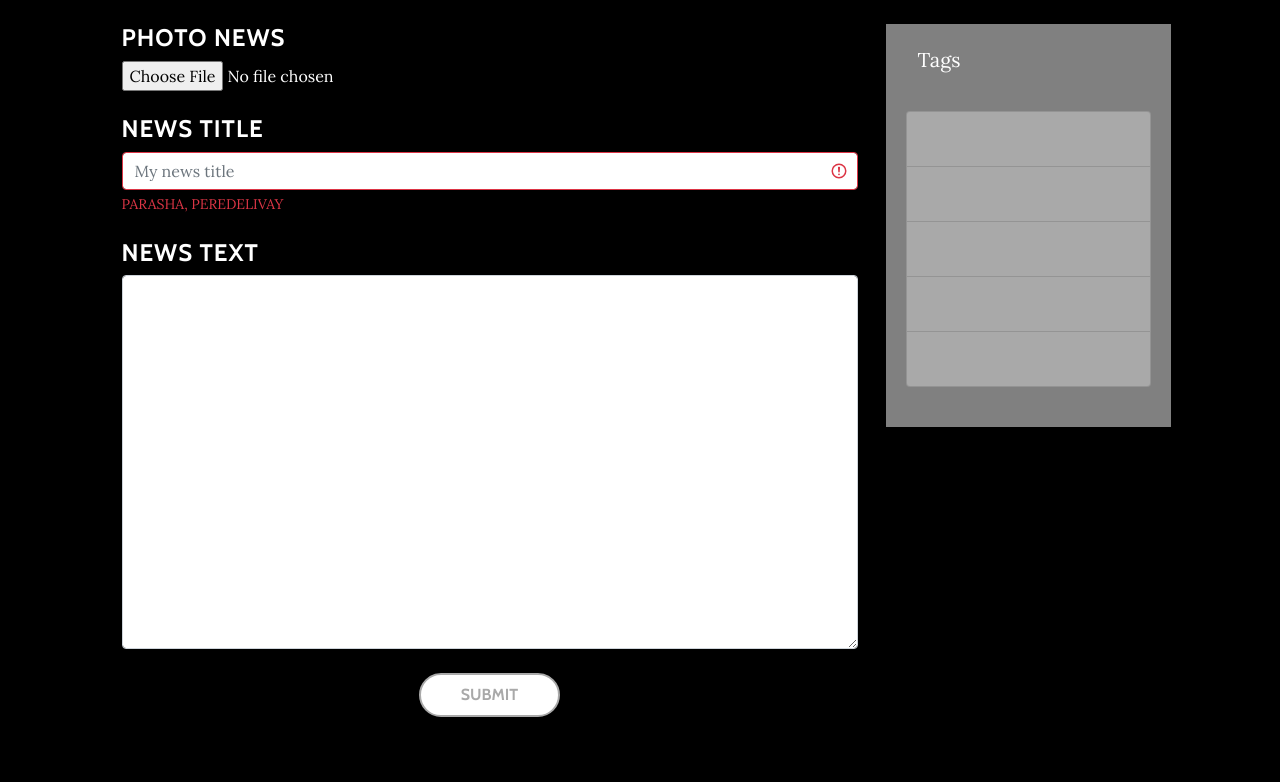
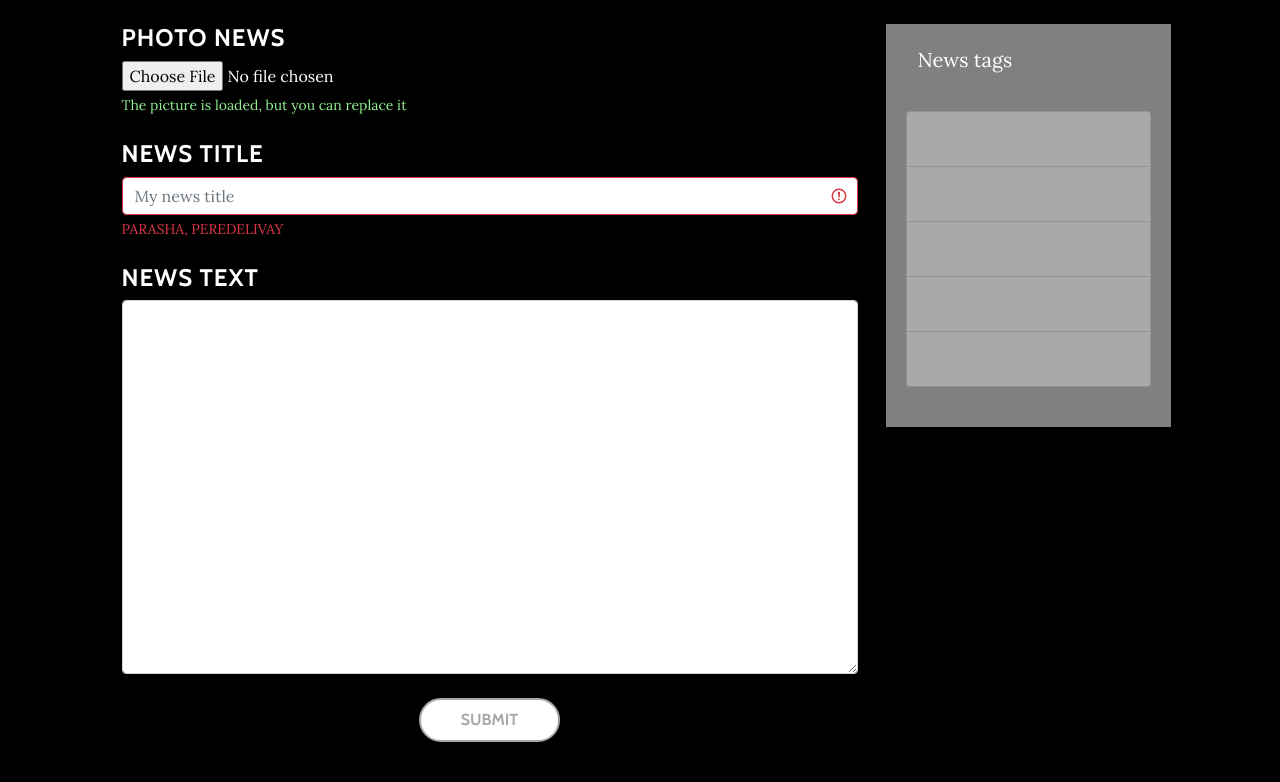
Before and after one commit to magnitola/kursach, a Flask app: page /edit_news in a window 1280 px wide. Shown: the part 88-870 px from the top of the page. Before the commit the page ends 805 px from the top, so only its background shows below. Run offline with Flask 2, Linux system fonts and the light colour scheme; some libraries are stand-ins or nearby versions.

Commit message:
Добавил скрипты на редактирование новости

```diff
--- a/static/news/css/styles.css
+++ b/static/news/css/styles.css
@@ -92,7 +92,22 @@
 }
 
 
+.after_text {
+    display: flex;
+    margin: 0px auto;
+    justify-content: center;
+}
 
+.error {
+    color: darkred;
+}
+
+.not-need-file {
+    width: 100%;
+    margin-top: .25rem;
+    font-size: 0.875em;
+    color: lightgreen;
+}
 
 .submit {
     border-radius: 50px;
@@ -101,9 +116,6 @@
     padding: 8px 40px;
     cursor: pointer;
     border: 2px solid darkgray !important;
-
-  display: flex;
-  margin: 0px auto;
 }
 
 .submit:hover {
--- a/templates/all_news.html
+++ b/templates/all_news.html
@@ -137,6 +137,8 @@
 let current_page = 1;
 let count_posts_on_page = 5;
 let count_all_posts = 16;
+let sort = 'views';
+let tags = [];
 let max_page = Math.ceil(count_all_posts / count_posts_on_page);
 
 show_pagination();
@@ -151,7 +153,6 @@ $(document).ready(() => {
     $('#datepicker').datepicker("setDate", new Date());
 
     // Скрипт обработки нажатий на сортировку
-    let sort = 'views';
     $('.sort').click(function () {
         if ($(this).hasClass('about-passive')) {
             $(this).removeClass('about-passive');
@@ -168,7 +169,6 @@ $(document).ready(() => {
     });
 
     // Скрипт обработки нажатий на теги
-    let tags = [];
     $('.tags').click(function () {
         if ($(this).hasClass('about-passive')) {
             $(this).removeClass('about-passive');
--- a/templates/edit_news.html
+++ b/templates/edit_news.html
@@ -5,7 +5,7 @@
     <meta charset="utf-8">
     <meta name="viewport" content="width=device-width, initial-scale=1.0, shrink-to-fit=no">
     <title>News - LOCKED</title>
-    <link href="https://code.jquery.com/ui/1.12.4/themes/smoothness/jquery-ui.css" rel="stylesheet" type="text/css">
+    <link href="https://code.jquery.com/ui/1.12.1/themes/smoothness/jquery-ui.css" rel="stylesheet" type="text/css">
     <link rel="stylesheet" href="https://code.jquery.com/ui/1.12.1/themes/base/jquery-ui.css">
     <link rel="stylesheet" href="/static/bootstrap/css/bootstrap.min.css">
     <script src="https://ajax.googleapis.com/ajax/libs/jquery/3.5.1/jquery.min.js"></script>
@@ -49,16 +49,18 @@
             <form>
                 <div class="form-group">
                     <h4 class="mb-2">Photo news</h4>
-                    <input type="file" class="mb-4 form-control-file" id="news_logo" accept=".jpg, .jpeg, .png" required>
+                    <input type="file" class="custom-file-input" id="news_logo" accept=".jpg, .jpeg, .png">
+                    <div class="mb-4 not-need-file" id="error_file">The picture is loaded, but you can replace it</div>
+
                     <h4 class="mb-2">News Title</h4>
                     <input class="form-control is-invalid" type="text" placeholder="My news title" id="news_title" required autocomplete="off">
-                    <div class="invalid-feedback">
-                        PARASHA, PEREDELIVAY
-                    </div>
+                    <div class="invalid-feedback" id="error_title">PARASHA, PEREDELIVAY</div>
                     <div class="mb-4"></div>
+
                     <h4 class="mb-2">News Text</h4>
                     <textarea class="mb-4 form-control" rows="15" id="news_text" required autocomplete="off"></textarea>
-                    <button type="submit" class="btn btn-primary submit">Submit</button>
+                    <button type="submit" class="btn btn-primary submit mb-6 after_text">Submit</button>
+                    <h6 class="error after_text m-3"></h6>
                 </div>
             </form>
         </div>
@@ -71,13 +73,9 @@
                 <div class="col params">
                     <div class="row">
                         <div class="col">
-                            <p class="title">Tags</p>
+                            <p class="title">News tags</p>
                             <ul class="list-group list_tags">
-                                <li class="list-group-item about" id="li1"><span><input type="text" class="form-control-plaintext tag" id="tags"></span></li>
-                                <li class="list-group-item about" id="li2"><span><input type="text" class="form-control-plaintext tag" id="tags"></span></li>
-                                <li class="list-group-item about" id="li3"><span><input type="text" class="form-control-plaintext tag" id="tags"></span></li>
-                                <li class="list-group-item about" id="li4"><span><input type="text" class="form-control-plaintext tag" id="tags"></span></li>
-                                <li class="list-group-item about" id="li5"><span><input type="text" class="form-control-plaintext tag" id="tags"></span></li>
+
                             </ul>
                         </div>
                     </div>
@@ -90,48 +88,51 @@
 <script src="/static/bootstrap/js/bootstrap.min.js"></script>
 </body>
 <script type="text/javascript">
+let need_photo = false;
+let count_tags = 5;
+let tags = []
+
+if (need_photo) {
+    $('#news_logo').attr('required', '');
+    $('#error_file').text('');
+}
+
+
+show_tags();
+$('#news_logo').next('.custom-file-label').html('test.jpg');
+
 $(document).ready(() => {
-    // let count_tags = 1;
-//
-    // $(".tag").on("change", function (event) {
-    //     let all_filled = true;
-    //     for (let i = 1; i <= count_tags; i++) {
-    //         if ($("#tag"+i.toString()).val() === '') {
-    //             all_filled = false;
-    //         }
-    //     }
-    //     if (all_filled) {
-    //
-    //     }
-    // });
-    var availableTags = [
-      "ActionScript",
-      "AppleScript",
-      "Asp",
-      "BASIC",
-      "C",
-      "C++",
-      "Clojure",
-      "COBOL",
-      "ColdFusion",
-      "Erlang",
-      "Fortran",
-      "Groovy",
-      "Haskell",
-      "Java",
-      "JavaScript",
-      "Lisp",
-      "Perl",
-      "PHP",
-      "Python",
-      "Ruby",
-      "Scala",
-      "Scheme"
-    ];
+    let availableTags = ["ActionScript"];
     $( ".tag" ).autocomplete({
       source: availableTags
     });
 
+    $("form").submit((event) => {
+        event.preventDefault();
+
+        let tags = []
+        $('.tag').each(function (i, elem) {
+            if ($(this).val())
+                tags.push($(this).val());
+        });
+        if (tags.length) {
+             $('.error').text('');
+            alert(true)
+        }
+        else {
+            $('.error').text('Please enter at least one tag!');
+        }
+    });
+
 });
+
+function show_tags() {
+    for (let i = 1; i <= count_tags; i++) {
+        let tag = tags[i - 1];
+        if (tag === undefined)
+            tag = '';
+        $('.list_tags').append('<li class="list-group-item about" id="li' + i + '"><span><input type="text" class="form-control-plaintext tag" value="' + tag + '"></span></li>');
+    }
+}
 </script>
 </html>
```
